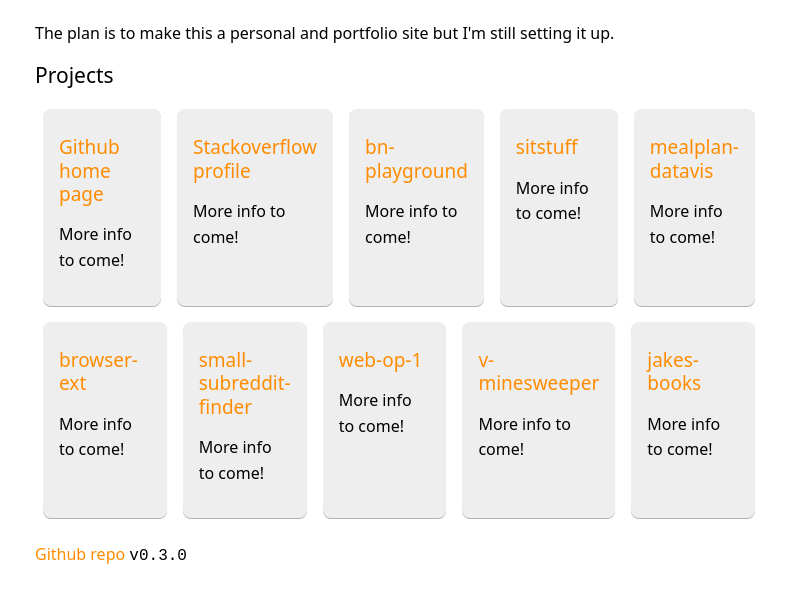
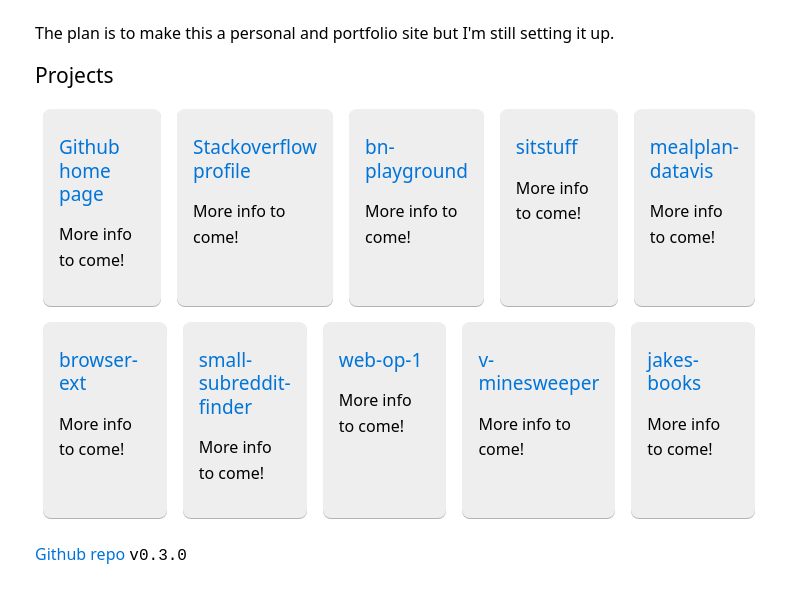
Before and after one commit to joshgrib/personal-site, a website: page public/index.html in a window 1280 px wide. Shown: the part 80-682 px from the top of the page, without its empty margins (241-1027 px from the left). Drawn offline with Linux system fonts and the light colour scheme; some packages are replaced by stand-ins of ours.

Commit message:
Revert "Customize css a bit"
This reverts commit d262be751ed83c78a3c673b72d857e54ad829bce.

```diff
--- a/public/basic.css
+++ b/public/basic.css
@@ -5,11 +5,11 @@
 :root{
 --sans:1em/1.6 system-ui, -apple-system, BlinkMacSystemFont, Segoe UI, Roboto, Oxygen, Ubuntu, Cantarell, Droid Sans, Helvetica Neue, Fira Sans, sans-serif;
 --mono:'Courier New', Courier, 'Ubuntu Mono', 'Liberation Mono', monospace;
---c1:darkorange;
+--c1:#0074d9;
 --c2:#eee;
---c3:white;
---c4:black;
---c5:white;
+--c3:#fff;
+--c4:#000;
+--c5:#fff;
 --m1: 8px;
 --rc: 8px;
 }
```
